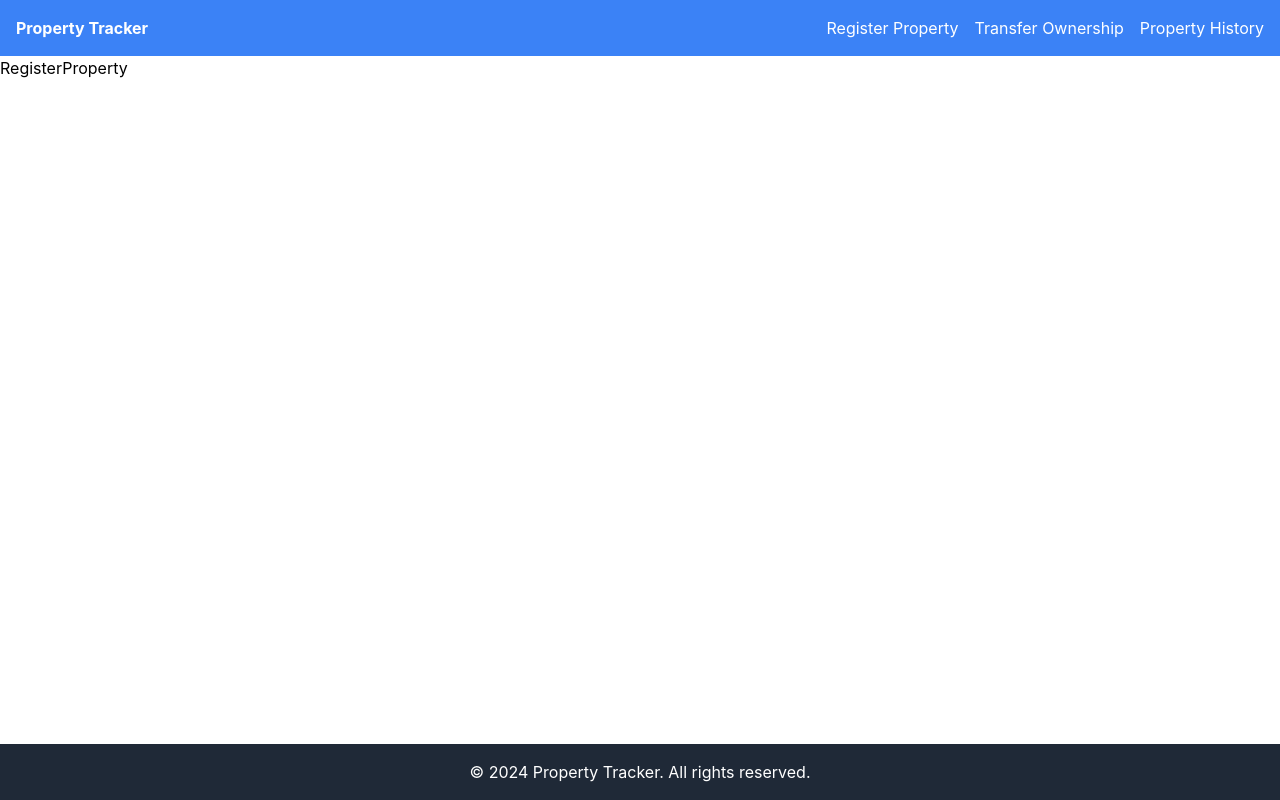
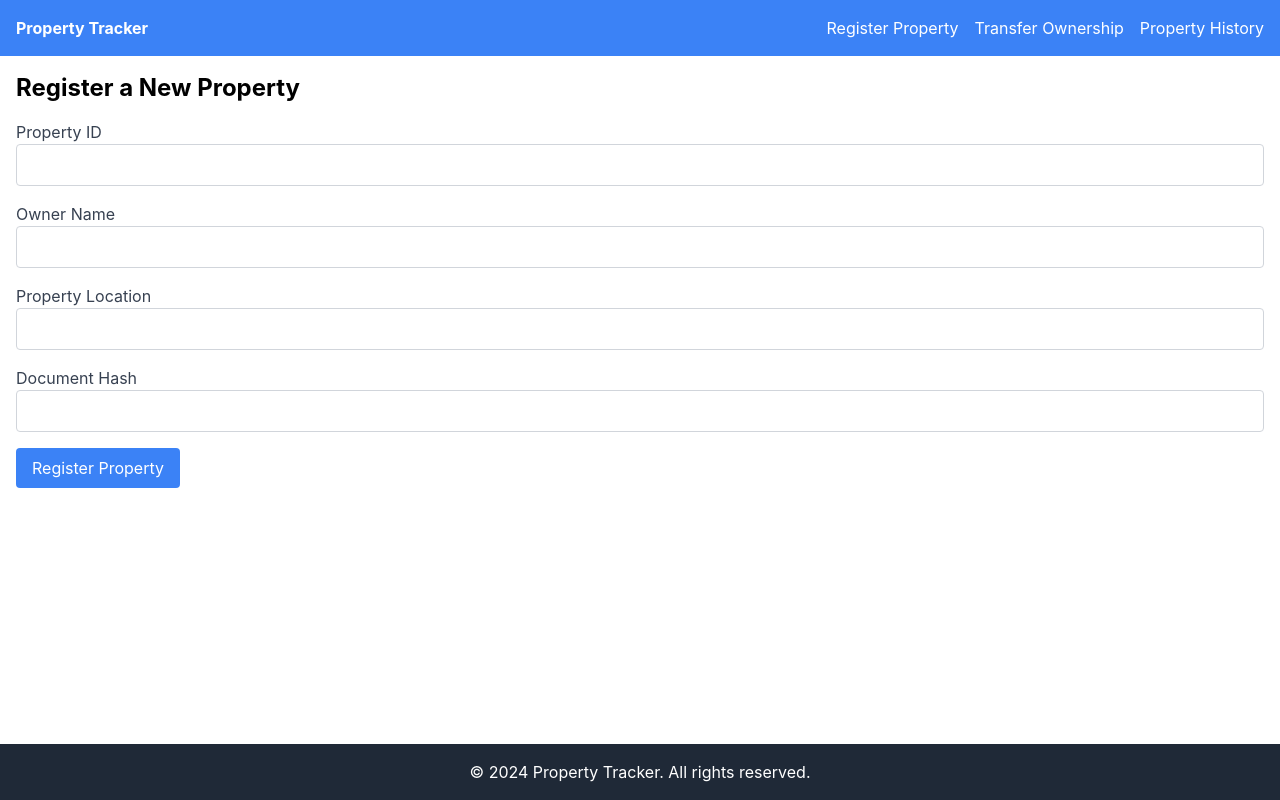
Before and after one commit to gharewal12/property-ownership, a React (Create React App) app in the folder property-tracker-frontend/: page /register in a window 1280 px wide. Built offline with nearby package versions, Linux system fonts and the light colour scheme.

Commit message:
Add Register property page setup

```diff
--- a/property-tracker-frontend/src/pages/RegisterProperty.tsx
+++ b/property-tracker-frontend/src/pages/RegisterProperty.tsx
@@ -1,7 +1,78 @@
-import React from 'react';
+import React, {useState} from 'react';
 
-const RegisterProperty = () => {
-  return <div>RegisterProperty</div>;
+const RegisterProperty: React.FC = () => {
+  const [propertyID, setPropertyID] = useState('');
+  const [ownerName, setOwnerName] = useState('');
+  const [location, setLocation] = useState('');
+  const [documentHash, setDocumentHash] = useState('');
+
+  const handleSubmit = (e: React.FormEvent) => {
+    e.preventDefault();
+    // Blockchain interaction will be added here in the future
+    console.log('Property Registered:', {
+      propertyID,
+      ownerName,
+      location,
+      documentHash,
+    });
+  };
+
+  return (
+    <div className='container mx-auto p-4'>
+      <h2 className='text-2xl font-bold mb-4'>Register a New Property</h2>
+      <form
+        onSubmit={handleSubmit}
+        className='space-y-4'
+      >
+        <div>
+          <label className='block text-gray-700'>Property ID</label>
+          <input
+            type='text'
+            value={propertyID}
+            onChange={(e) => setPropertyID(e.target.value)}
+            className='w-full p-2 border border-gray-300 rounded'
+            required
+          />
+        </div>
+        <div>
+          <label className='block text-gray-700'>Owner Name</label>
+          <input
+            type='text'
+            value={ownerName}
+            onChange={(e) => setOwnerName(e.target.value)}
+            className='w-full p-2 border border-gray-300 rounded'
+            required
+          />
+        </div>
+        <div>
+          <label className='block text-gray-700'>Property Location</label>
+          <input
+            type='text'
+            value={location}
+            onChange={(e) => setLocation(e.target.value)}
+            className='w-full p-2 border border-gray-300 rounded'
+            required
+          />
+        </div>
+        <div>
+          <label className='block text-gray-700'>Document Hash</label>
+          <input
+            type='text'
+            value={documentHash}
+            onChange={(e) => setDocumentHash(e.target.value)}
+            className='w-full p-2 border border-gray-300 rounded'
+            required
+          />
+        </div>
+        <button
+          type='submit'
+          className='bg-blue-500 text-white px-4 py-2 rounded'
+        >
+          Register Property
+        </button>
+      </form>
+    </div>
+  );
 };
 
 export default RegisterProperty;
```
